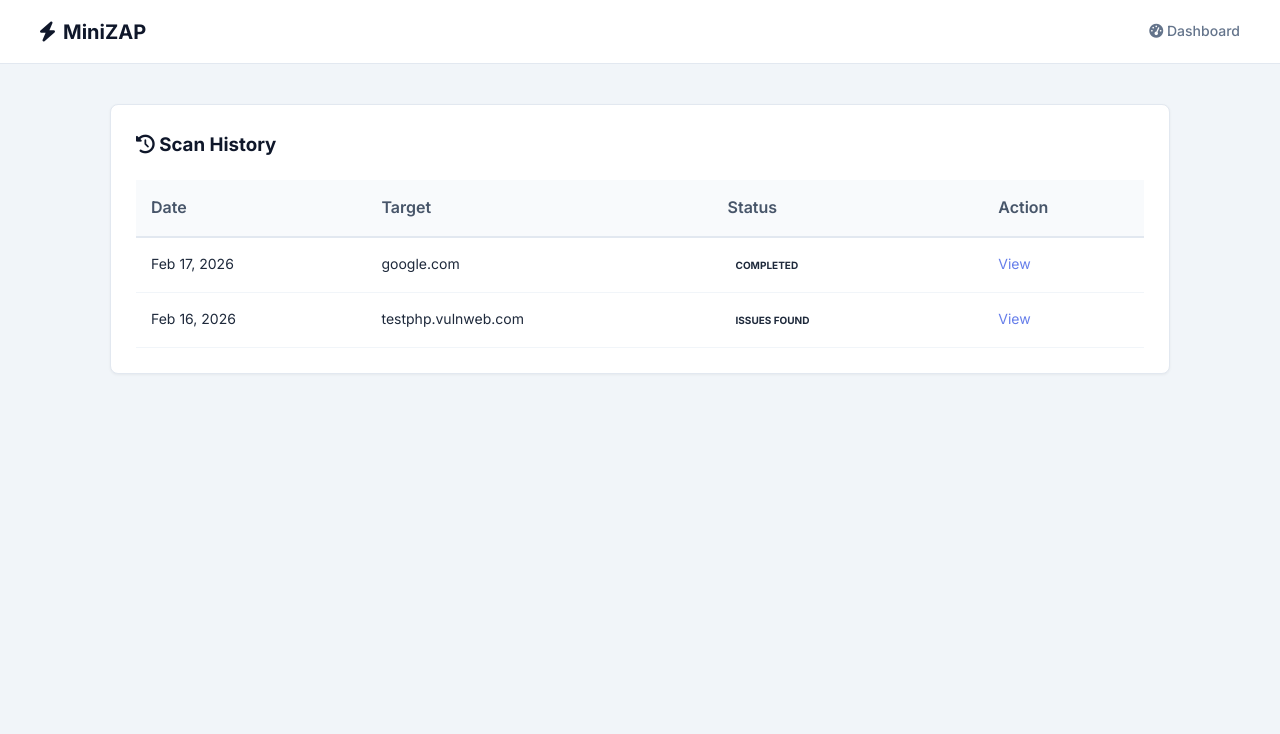
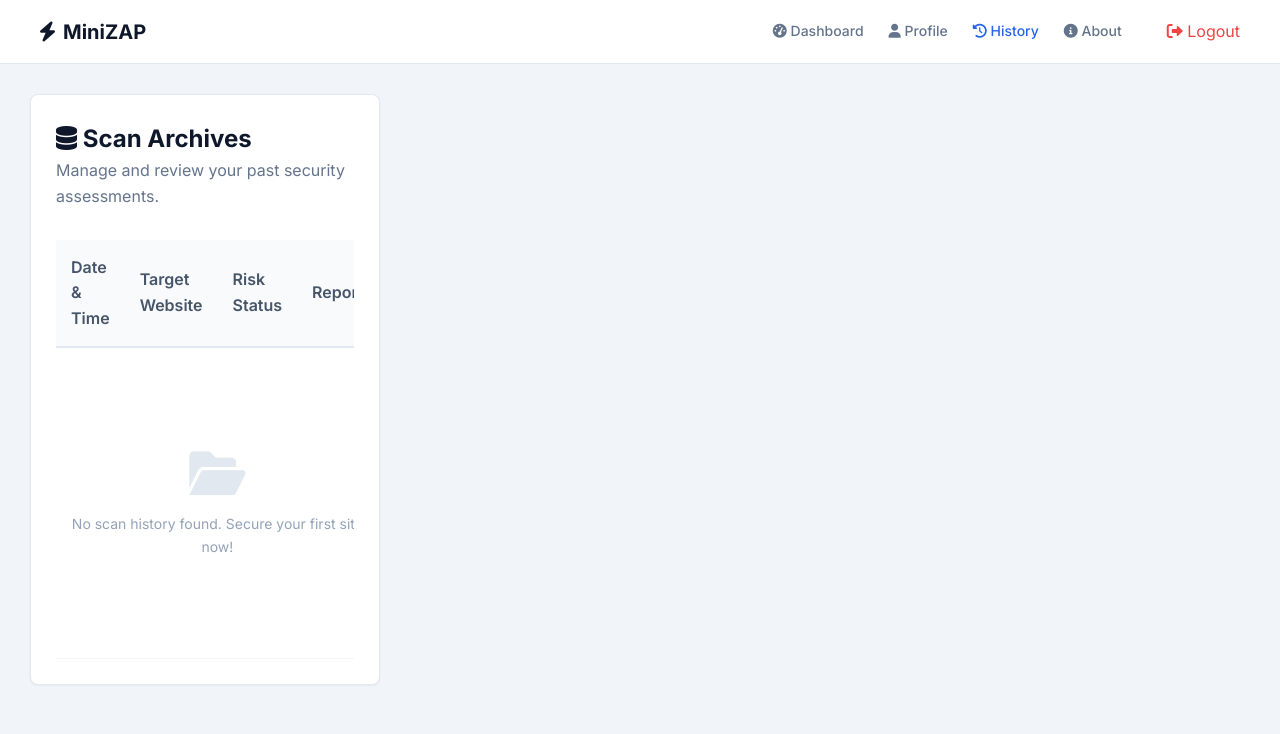
Before and after one commit to karankumar9798856-jpg/MiniZAP, a Flask app: page /history in a window 1280 px wide. Shown: the top 734 px of the page. Run offline with Flask 3, Linux system fonts and the light colour scheme; the visitor is signed in with stand-in values (Sample User, id 1).

Commit message:
Update history.html

```diff
--- a/templates/history.html
+++ b/templates/history.html
@@ -2,6 +2,7 @@
 <html lang="en">
 <head>
     <meta charset="UTF-8">
+    <meta name="viewport" content="width=device-width, initial-scale=1.0">
     <title>MiniZAP - History</title>
     <link rel="stylesheet" href="https://cdnjs.cloudflare.com/ajax/libs/font-awesome/6.0.0/css/all.min.css">
     <link rel="stylesheet" href="{{ url_for('static', filename='style.css') }}">
@@ -12,36 +13,65 @@
     <div class="logo"><i class="fas fa-bolt"></i> MiniZAP</div>
     <div class="nav-links">
         <a href="{{ url_for('dashboard') }}" class="nav-item"><i class="fas fa-tachometer-alt"></i> Dashboard</a>
+        <a href="{{ url_for('profile') }}" class="nav-item"><i class="fas fa-user"></i> Profile</a>
+        <a href="{{ url_for('history') }}" class="nav-item active"><i class="fas fa-history"></i> History</a>
+        <a href="{{ url_for('about') }}" class="nav-item"><i class="fas fa-info-circle"></i> About</a>
+        <a href="{{ url_for('logout') }}" style="color: #ef4444; margin-left: 20px;"><i class="fas fa-sign-out-alt"></i> Logout</a>
     </div>
 </nav>
 
-<div class="report-container">
-    <div class="card">
-        <h3><i class="fas fa-history"></i> Scan History</h3>
-        <table class="history-table" style="margin-top: 20px;">
+<div class="dashboard-container">
+    <div class="card" style="width: 100%; min-height: 500px;">
+        <div style="display: flex; justify-content: space-between; align-items: center; margin-bottom: 30px;">
+            <div>
+                <h2><i class="fas fa-database"></i> Scan Archives</h2>
+                <p style="color: #64748b;">Manage and review your past security assessments.</p>
+            </div>
+        </div>
+
+        <div class="table-responsive">
+            <table class="history-table">
                 <thead>
                     <tr>
-                    <th>Date</th>
-                    <th>Target</th>
-                    <th>Status</th>
-                    <th>Action</th>
+                        <th>Date & Time</th>
+                        <th>Target Website</th>
+                        <th>Risk Status</th>
+                        <th>Report</th>
                     </tr>
                 </thead>
                 <tbody>
+                    {% if scans %}
+                        {% for scan in scans %}
                         <tr>
-                    <td>Feb 17, 2026</td>
-                    <td>google.com</td>
-                    <td><span class="severity-badge Low">Completed</span></td>
-                    <td><a href="#" style="color: #667eea;">View</a></td>
+                            <td>{{ scan.scan_date }}</td>
+                            <td class="url-text">{{ scan.target_url }}</td>
+                            <td>
+                                <span class="risk-badge {{ scan.risk_level|lower }}">
+                                    {{ scan.risk_level }}
+                                </span>
+                            </td>
+                            <td>
+                                {% if scan.report_path %}
+                                <a href="{{ url_for('static', filename='reports/' + scan.report_path) }}" target="_blank" class="view-btn">
+                                    <i class="fas fa-file-pdf"></i> View PDF
+                                </a>
+                                {% else %}
+                                <span style="color: #cbd5e1;">N/A</span>
+                                {% endif %}
+                            </td>
                         </tr>
+                        {% endfor %}
+                    {% else %}
                         <tr>
-                    <td>Feb 16, 2026</td>
-                    <td>testphp.vulnweb.com</td>
-                    <td><span class="severity-badge High">Issues Found</span></td>
-                    <td><a href="#" style="color: #667eea;">View</a></td>
+                            <td colspan="4" style="text-align: center; padding: 100px 0;">
+                                <i class="fas fa-folder-open" style="font-size: 50px; color: #e2e8f0; margin-bottom: 15px;"></i>
+                                <p style="color: #94a3b8;">No scan history found. Secure your first site now!</p>
+                            </td>
                         </tr>
+                    {% endif %}
                 </tbody>
             </table>
+        </div>
     </div>
 </div>
 
```
Lines whose indentation alone changed are shown as unchanged.
